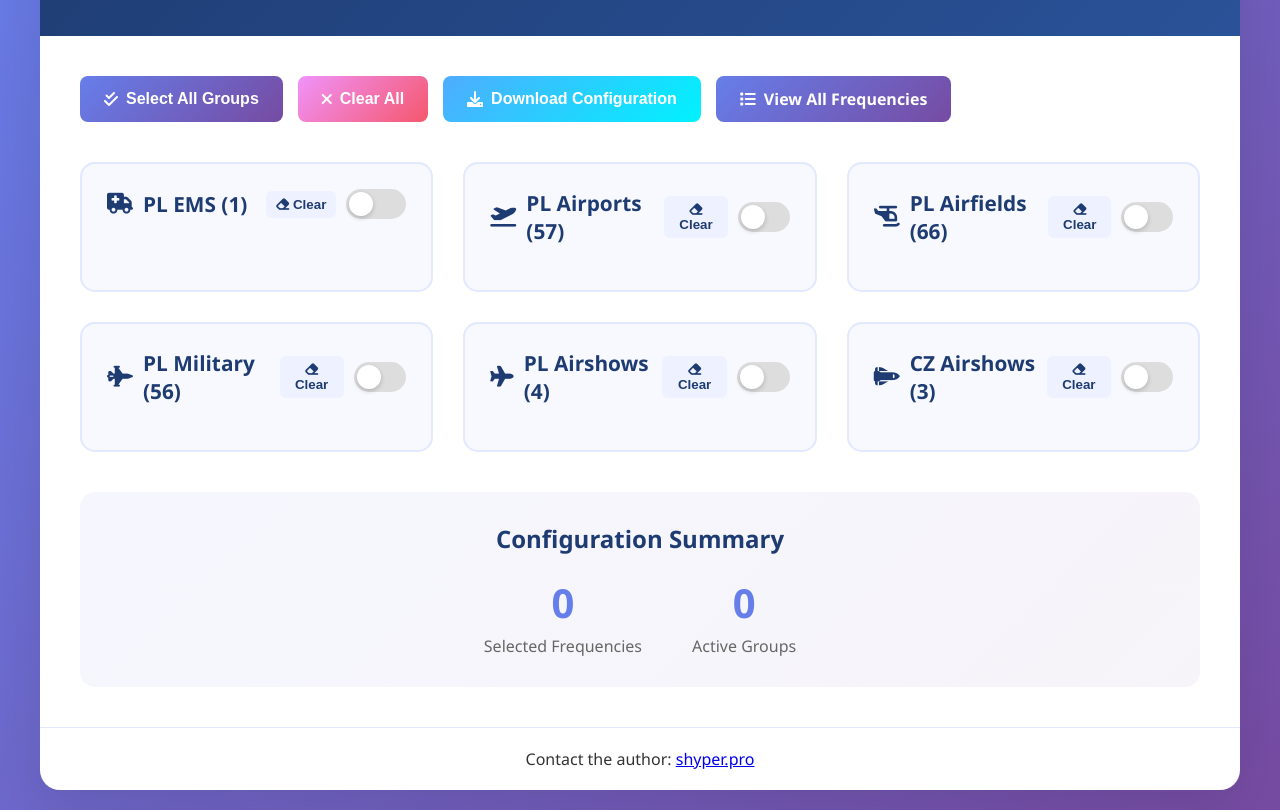
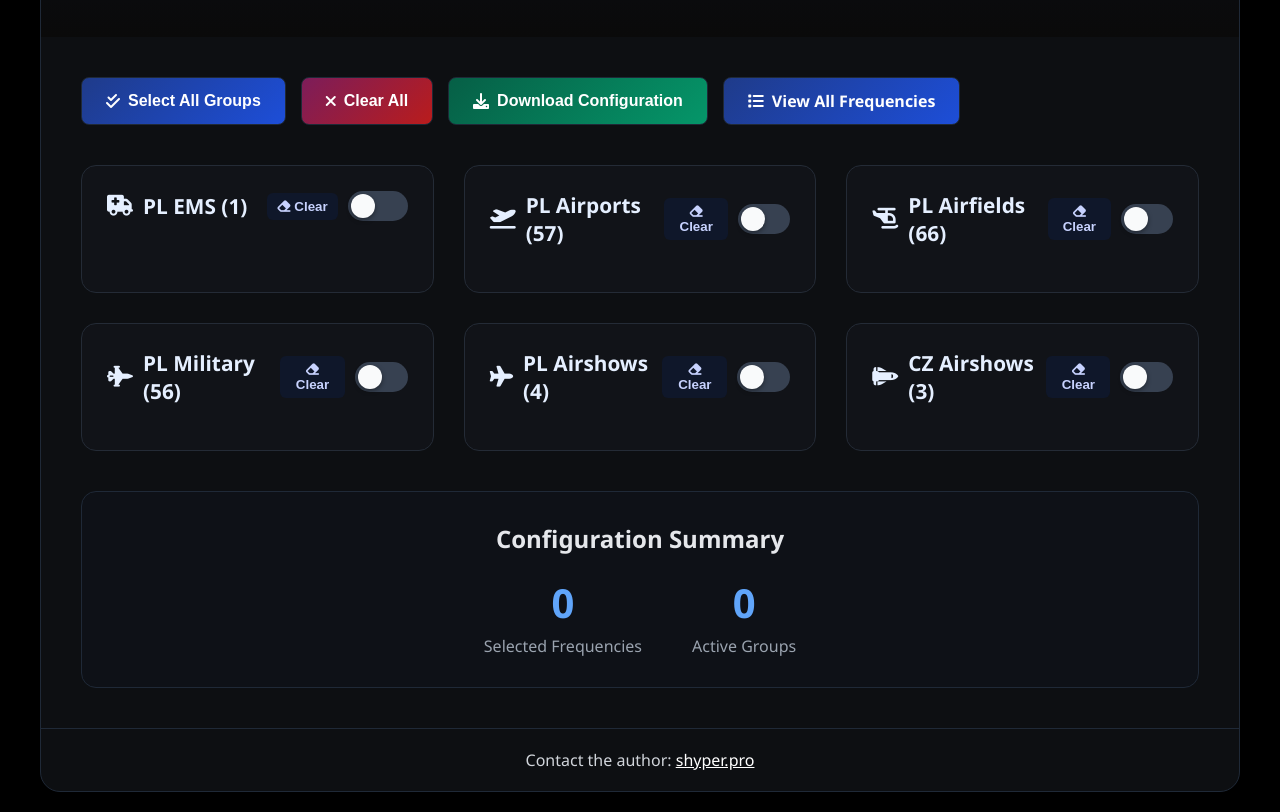
Before and after one commit to ChristophShyper/ubc125xlt, a website: page index.html in a window 1280 px wide. Shown: the part 177-989 px from the top of the page. Drawn offline with Linux system fonts and the light colour scheme.

Commit message:
:art: update styles for dark theme with improved color palette and background adjustments

```diff
--- a/styles.css
+++ b/styles.css
@@ -7,25 +7,26 @@
 
 body {
     font-family: 'Segoe UI', Tahoma, Geneva, Verdana, sans-serif;
-    background: linear-gradient(135deg, #667eea 0%, #764ba2 100%);
+    background: #000; /* solid black background */
     min-height: 100vh;
     padding: 20px;
-    color: #333;
+    color: #e5e7eb; /* light gray for text */
 }
 
 .container {
     max-width: 1200px;
     margin: 0 auto;
-    background: white;
+    background: #0d0f12; /* near-black container */
     border-radius: 20px;
-    box-shadow: 0 20px 60px rgba(0, 0, 0, 0.1);
+    border: 1px solid #1f2937; /* subtle border for definition */
+    box-shadow: 0 20px 60px rgba(0, 0, 0, 0.6);
     overflow: hidden;
 }
 
 /* Header Styles */
 header {
-    background: linear-gradient(135deg, #1e3c72 0%, #2a5298 100%);
-    color: white;
+    background: linear-gradient(180deg, #0b0f1a 0%, #0a0a0a 100%);
+    color: #f9fafb;
     padding: 40px;
     text-align: center;
 }
@@ -68,7 +69,7 @@ main {
 
 .btn {
     padding: 12px 24px;
-    border: none;
+    border: 1px solid #1f2937;
     border-radius: 8px;
     cursor: pointer;
     font-size: 1rem;
@@ -77,25 +78,26 @@ main {
     display: inline-flex;
     align-items: center;
     gap: 8px;
+    color: #f9fafb;
 }
 
 .btn:hover {
     transform: translateY(-2px);
-    box-shadow: 0 5px 15px rgba(0, 0, 0, 0.2);
+    box-shadow: 0 10px 20px rgba(0, 0, 0, 0.4);
 }
 
 .btn-primary {
-    background: linear-gradient(135deg, #667eea 0%, #764ba2 100%);
+    background: linear-gradient(135deg, #1f3b8a 0%, #1d4ed8 100%);
     color: white;
 }
 
 .btn-secondary {
-    background: linear-gradient(135deg, #f093fb 0%, #f5576c 100%);
+    background: linear-gradient(135deg, #7c1d5a 0%, #b91c1c 100%);
     color: white;
 }
 
 .btn-success {
-    background: linear-gradient(135deg, #4facfe 0%, #00f2fe 100%);
+    background: linear-gradient(135deg, #065f46 0%, #059669 100%);
     color: white;
 }
 
@@ -108,21 +110,21 @@ main {
 }
 
 .group-card {
-    background: #f8f9ff;
+    background: #111318;
     border-radius: 15px;
     padding: 25px;
-    border: 2px solid #e1e8ff;
+    border: 1px solid #242b36;
     transition: all 0.3s ease;
 }
 
 .group-card:hover {
-    border-color: #667eea;
-    box-shadow: 0 10px 30px rgba(102, 126, 234, 0.1);
+    border-color: #2563eb;
+    box-shadow: 0 10px 30px rgba(37, 99, 235, 0.08);
 }
 
 .group-card.selected {
-    border-color: #667eea;
-    background: linear-gradient(135deg, #667eea10 0%, #764ba210 100%);
+    border-color: #2563eb;
+    background: linear-gradient(135deg, rgba(37, 99, 235, 0.08) 0%, rgba(99, 102, 241, 0.08) 100%);
 }
 
 .group-header {
@@ -146,14 +148,14 @@ main {
     padding: 6px 10px;
     border: none;
     border-radius: 6px;
-    background: #eef1ff;
-    color: #1e3c72;
+    background: #0f172a;
+    color: #c7d2fe;
     font-weight: 600;
     cursor: pointer;
 }
 
 .group-clear-btn:hover {
-    background: #dde3ff;
+    background: #111827;
 }
 
 .group-title {
@@ -162,13 +164,13 @@ main {
     gap: 10px;
     font-size: 1.3rem;
     font-weight: 700;
-    color: #1e3c72;
+    color: #e5efff;
 }
 
 .group-toggle {
     width: 60px;
     height: 30px;
-    background: #ddd;
+    background: #374151;
     border-radius: 25px;
     position: relative;
     transition: all 0.3s ease;
@@ -176,7 +178,7 @@ main {
 }
 
 .group-toggle.active {
-    background: linear-gradient(135deg, #667eea 0%, #764ba2 100%);
+    background: linear-gradient(135deg, #2563eb 0%, #6366f1 100%);
 }
 
 .group-toggle::after {
@@ -186,10 +188,10 @@ main {
     left: 3px;
     width: 24px;
     height: 24px;
-    background: white;
+    background: #f9fafb;
     border-radius: 50%;
     transition: all 0.3s ease;
-    box-shadow: 0 2px 5px rgba(0, 0, 0, 0.2);
+    box-shadow: 0 2px 5px rgba(0, 0, 0, 0.4);
 }
 
 .group-toggle.active::after {
@@ -213,7 +215,7 @@ main {
     align-items: center;
     justify-content: space-between;
     padding: 10px 0;
-    border-bottom: 1px solid #e1e8ff;
+    border-bottom: 1px solid #1f2937;
     transition: all 0.3s ease;
 }
 
@@ -222,7 +224,7 @@ main {
 }
 
 .frequency-item:hover {
-    background: rgba(102, 126, 234, 0.05);
+    background: rgba(37, 99, 235, 0.07);
     /* remove negative margins to avoid horizontal overflow */
     /* margin: 0 -10px; */
     padding: 10px 0; /* keep consistent vertical padding */
@@ -237,14 +239,14 @@ main {
 /* Description is primary: larger and blue */
 .frequency-description {
     font-weight: 600;
-    color: #1e3c72;
+    color: #8ab4f8;
     font-size: 1.1rem;
     overflow-wrap: anywhere; /* break long tokens */
 }
 
 /* Frequency is secondary: smaller and muted */
 .frequency-value {
-    color: #666;
+    color: #9aa3af;
     font-size: 0.9rem;
     margin-top: 2px;
     overflow-wrap: anywhere;
@@ -252,14 +254,15 @@ main {
 
 /* Summary Section */
 .summary {
-    background: linear-gradient(135deg, #667eea10 0%, #764ba210 100%);
+    background: #0e1117;
+    border: 1px solid #1f2937;
     border-radius: 15px;
     padding: 30px;
     text-align: center;
 }
 
 .summary h3 {
-    color: #1e3c72;
+    color: #e5e7eb;
     margin-bottom: 20px;
     font-size: 1.5rem;
 }
@@ -279,12 +282,12 @@ main {
     display: block;
     font-size: 2.5rem;
     font-weight: 700;
-    color: #667eea;
+    color: #60a5fa;
     margin-bottom: 5px;
 }
 
 .stat-label {
-    color: #666;
+    color: #9aa3af;
     font-size: 1rem;
     font-weight: 500;
 }
@@ -293,7 +296,13 @@ main {
 .site-footer {
     text-align: center;
     padding: 20px;
-    border-top: 1px solid #e1e8ff;
+    border-top: 1px solid #1f2937;
+    color: #d1d5db;
+}
+
+.site-footer a,
+.site-footer a:visited {
+    color: #fff;
 }
 
 /* Responsive Design */
@@ -339,15 +348,15 @@ main {
 }
 
 .frequency-list::-webkit-scrollbar-track {
-    background: #f1f1f1;
+    background: #0b0f1a;
     border-radius: 3px;
 }
 
 .frequency-list::-webkit-scrollbar-thumb {
-    background: #c1c1c1;
+    background: #333;
     border-radius: 3px;
 }
 
 .frequency-list::-webkit-scrollbar-thumb:hover {
-    background: #a8a8a8;
+    background: #444;
 }
```
